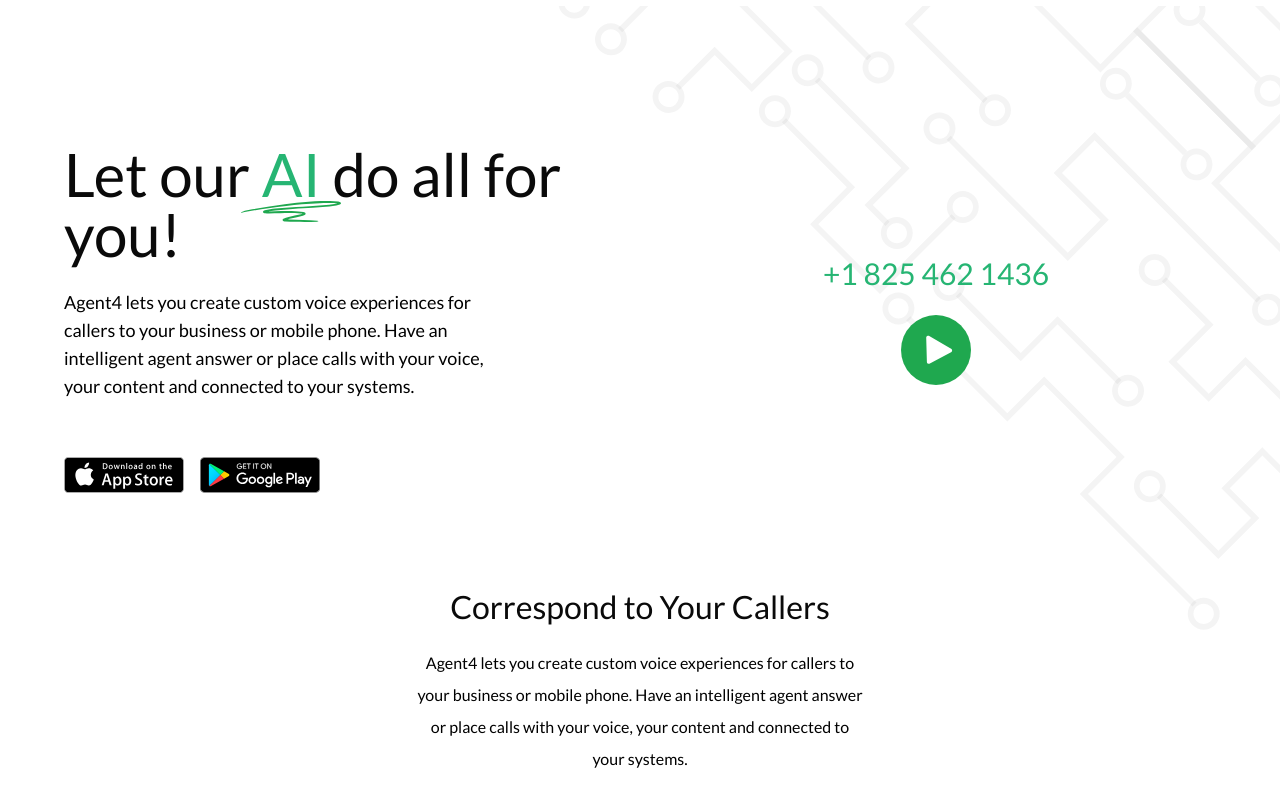
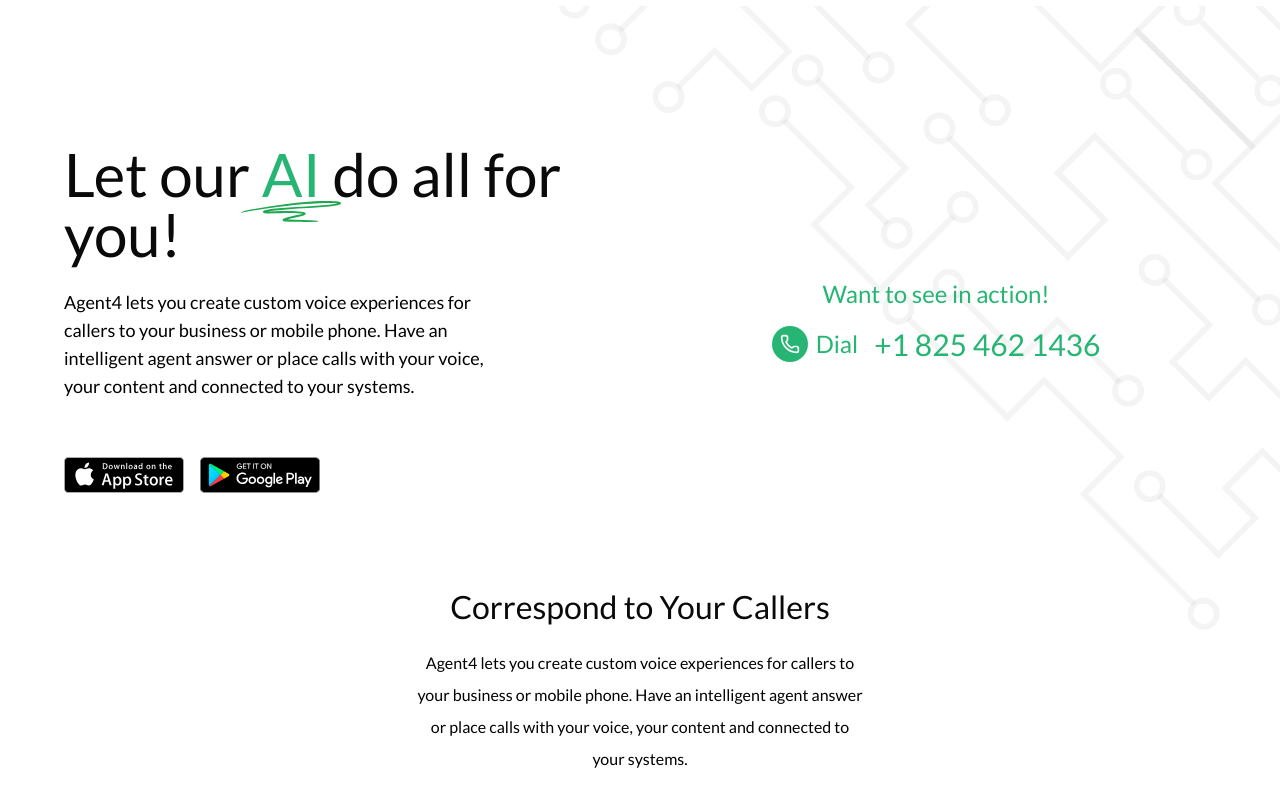
Before and after one commit to Mateen26/ai-for-all, a Next.js app: page / in a window 1280 px wide. Shown: the top 800 px of the page. Built offline with nearby package versions, Linux system fonts and the light colour scheme.

Commit message:
changes on homepage

```diff
--- a/components/hero-section.jsx
+++ b/components/hero-section.jsx
@@ -1,12 +1,10 @@
-import { Play } from 'lucide-react'
+import {  Phone } from 'lucide-react'
 import aiCircle from "@/public/images/ai-circle.svg"
-import { Button } from "@/components/ui/button"
 import Image from "next/image"
 import Link from "next/link"
 import AppStore from "@/public/images/App-Store.svg"
 import GooglePlay from "@/public/images/Google-Play.svg"
 import bgGraphics from "@/public/images/bg-graphics.svg"
-import playButton from "@/public/images/play-button.svg"
 export function HeroSection() {
   return (<>
     <section className="container relative grid lg:grid-cols-2 gap-8 py-12 md:py-16 items-center">
@@ -55,8 +53,26 @@
         </div>
       </div>
       <div className="text-center space-y-6 flex justify-center items-center flex-col">
-        <p className="text-[#26B573] text-3xl font-medium">+1 825 462 1436</p>
-      <Image src={playButton} alt="Hero Section Image" width={70} height={70} />
+        <div className="space-y-4">
+          <p className="text-xl md:text-2xl font-medium text-[#26B573]">
+            Want to see in action!
+          </p>
+          <div className="flex items-center justify-center gap-4">
+            <p className="text-xl md:text-2xl font-medium flex items-center gap-2">
+              <span className="bg-[#26B573] p-2 rounded-full">
+                <Phone className="w-5 h-5 text-white" />
+              </span>
+              <span className="text-[#26B573]">Dial</span>
+            </p>
+            <a
+              href="tel:+18254621436"
+              className="text-[#26B573] text-2xl md:text-3xl font-medium hover:opacity-80 transition-opacity"
+            >
+              +1 825 462 1436
+            </a>
+          </div>
+        </div>
+
       </div>
     </section>
  </> );
```
